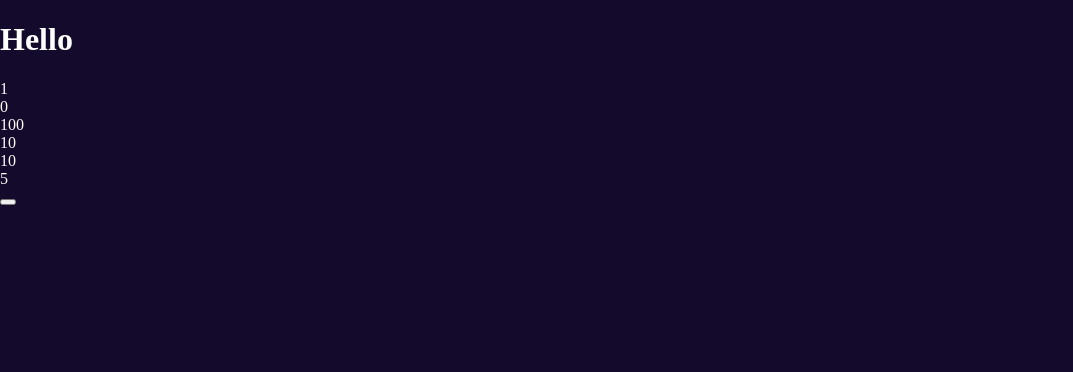
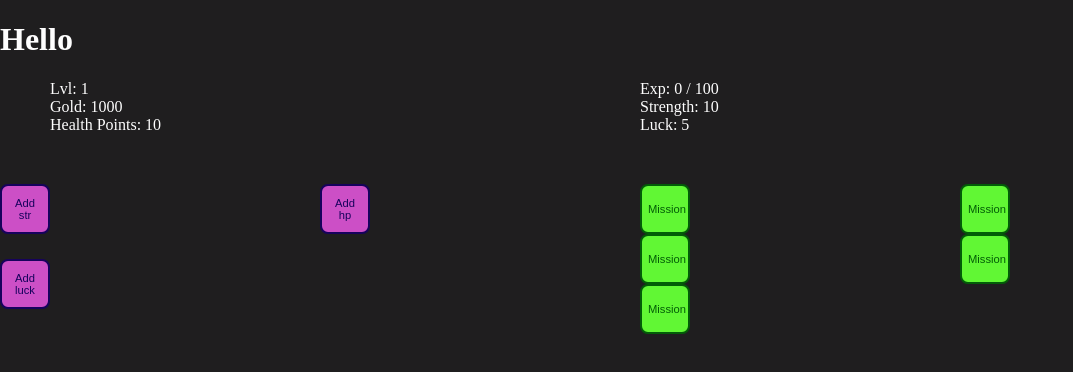
Before and after one commit to pabasroka/simpleTextRPG, a plain HTML site: page index.html in a window 1280 px wide. Shown: the whole page, without its empty margins (0-1073 px from the left). Drawn offline with Linux system fonts and the light colour scheme.

Commit message:
Add missions and skills section

```diff
--- a/index.html
+++ b/index.html
@@ -9,14 +9,35 @@
 <body>
 
     <h1>Hello </h1>
+
+    <div id="interface" class="grid">
         <div class="interface" id="lvl"></div>
         <div class="interface" id="exp"></div>
         <div class="interface" id="gold"></div>
         <div class="interface" id="str"></div>
         <div class="interface" id="hp"></div>
         <div class="interface" id="luck"></div>
+    </div>
 
-    <button></button>
+    <div id="actions" class="grid">
+
+        <div id="upgrade">
+            <button class="upgrade" id="addStr">Add str</button>
+            <button class="upgrade" id="addHp">Add hp</button>
+            <button class="upgrade" id="addLuck">Add luck</button>
+        </div>
+
+        <div id="missions">
+            <button class="mission" id="mission">Mission</button>
+            <button class="mission" id="mission">Mission</button>
+            <button class="mission" id="mission">Mission</button>
+            <button class="mission" id="mission">Mission</button>
+            <button class="mission" id="mission">Mission</button>
+        </div>
+
+    </div>
+
+
 
     <script src="./js/init.js"></script>
 
--- a/js/init.js
+++ b/js/init.js
@@ -1,26 +1,49 @@
 let lvl = 1
 let exp = 0
-let gold = 100
+let gold = 1000
+let expR = 100
 let str = 10
 let hp = 10
 let luck = 5
 
-const lvlUI = document.querySelector('#lvl').innerHTML = lvl
-const expUI = document.querySelector('#exp').innerHTML = exp
-const goldUI = document.querySelector('#gold').innerHTML = gold
-const strUI = document.querySelector('#str').innerHTML = str
-const hpUI = document.querySelector('#hp').innerHTML = hp
-const luckUI = document.querySelector('#luck').innerHTML = luck
+function renew() {
+    const lvlUI = document.querySelector('#lvl').innerHTML = `Lvl: ${lvl}`
+    const expUI = document.querySelector('#exp').innerHTML = `Exp: ${exp} / ${expR}`
+    const goldUI = document.querySelector('#gold').innerHTML = `Gold: ${gold}`
+    const strUI = document.querySelector('#str').innerHTML = `Strength: ${str}`
+    const hpUI = document.querySelector('#hp').innerHTML = `Health Points: ${hp}`
+    const luckUI = document.querySelector('#luck').innerHTML = `Luck: ${luck}`
+}
+renew()
 
 
 
 
-
-
-document.querySelector('button').addEventListener('click', () => {
-    lvl++; document.querySelector('#lvl').innerHTML = lvl
+document.querySelector('#addStr').addEventListener('click', () => {
+    if (gold >= 10) {
+        str++; gold -= 10
+    } renew()
+})
+document.querySelector('#addHp').addEventListener('click', () => {
+    if (gold >= 5) {
+        hp += Math.round(Math.random(2, 4))
+        console.log(Math.floor(Math.random(2, 4))
+)
+        gold -= 5
+    } renew()
+})
+document.querySelector('#addLuck').addEventListener('click', () => {
+    if (gold >= 20) {
+        luck++; gold -= 20
+    } renew()
 })
 
+function lvlUp() {
+    expR += 10
+    lvl++;
+    document.querySelector('#lvl').innerHTML = `Lvl: ${lvl}`
+    document.querySelector('#exp').innerHTML = `Exp: ${exp} / ${expR}`
+}
 
 
 
--- a/style.css
+++ b/style.css
@@ -1,6 +1,48 @@
 body{
-    margin: 0 auto;
-    padding: 0;
-    background: rgb(20, 10, 44);
-    color: #fefefe;
+    margin: 0 auto; padding: 0;
+    background: rgb(31, 30, 31); color: #fefefe;
 }
+.grid{
+    display: grid;
+    grid-template-columns: repeat(8, 1fr);
+}
+
+#actions{
+    margin-top: 50px;
+    grid-column: span 4;
+}
+
+#interface{
+    margin: 0 50px;
+}
+
+.interface{
+    display: grid; grid-column: span 4;
+}
+
+
+#upgrade, #missions{
+    display: grid;
+    grid-column: span 4;
+    grid-template-columns: repeat(8, 1fr);
+}
+
+.upgrade, .mission{
+    grid-column: span 4;
+    width: 50px; height: 50px;
+    font-size: .7em;
+    border-radius: 8px; border: 2px solid rgb(22, 2, 92);
+    background: rgb(204, 79, 198); color: rgb(22, 2, 92);
+    cursor: pointer; text-align: center;
+    transition: all .2s ease-in-out;
+}
+.upgrade:hover{
+    transform: scale(0.97); background: rgb(235, 152, 230);
+}
+.mission{
+    border: 2px solid rgb(2, 92, 7);
+    background: rgb(97, 247, 52); color: rgb(2, 92, 7);
+}
+.mission:hover{
+    transform: scale(0.97); background: rgb(139, 245, 106);
+}
```
Lines whose indentation alone changed are shown as unchanged.
